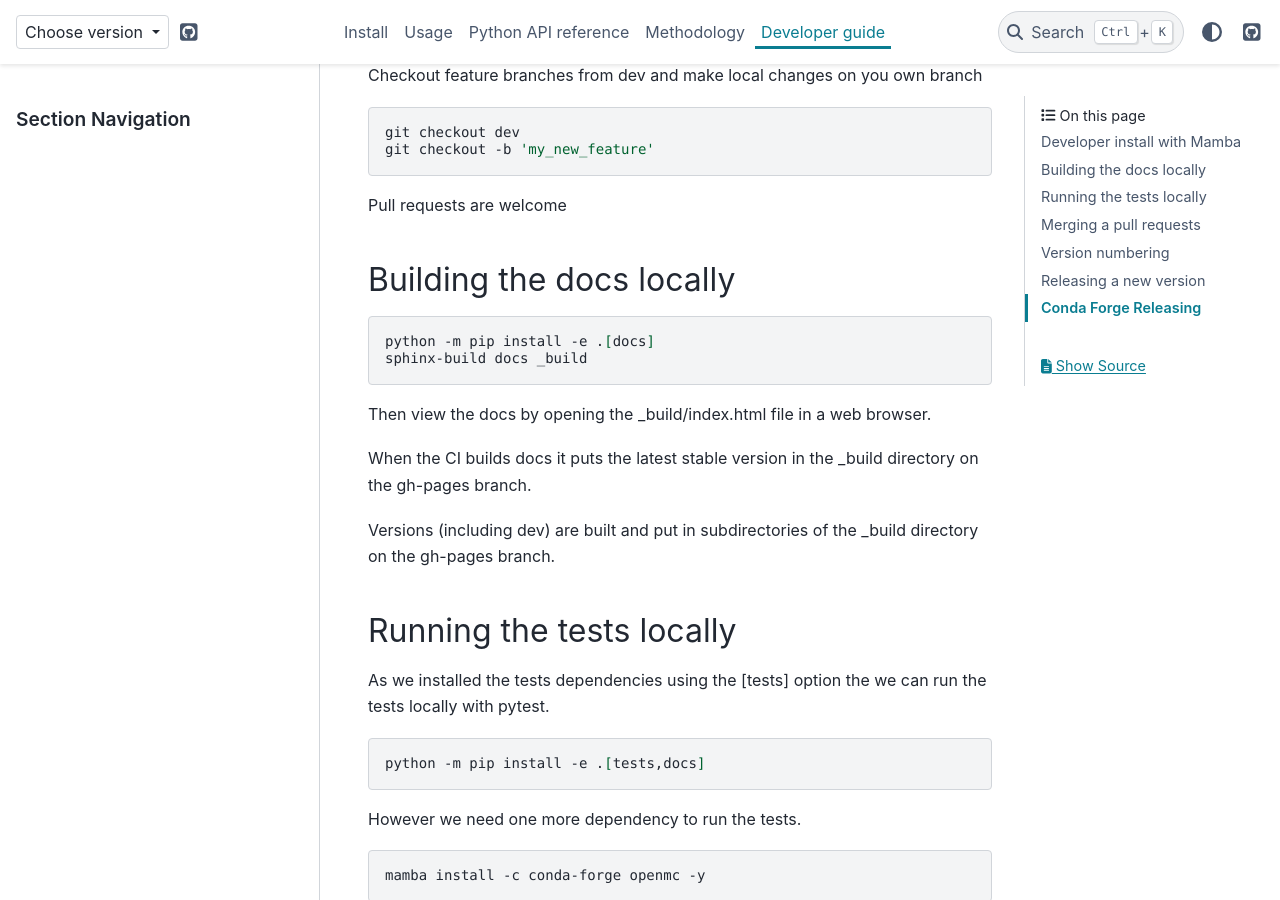
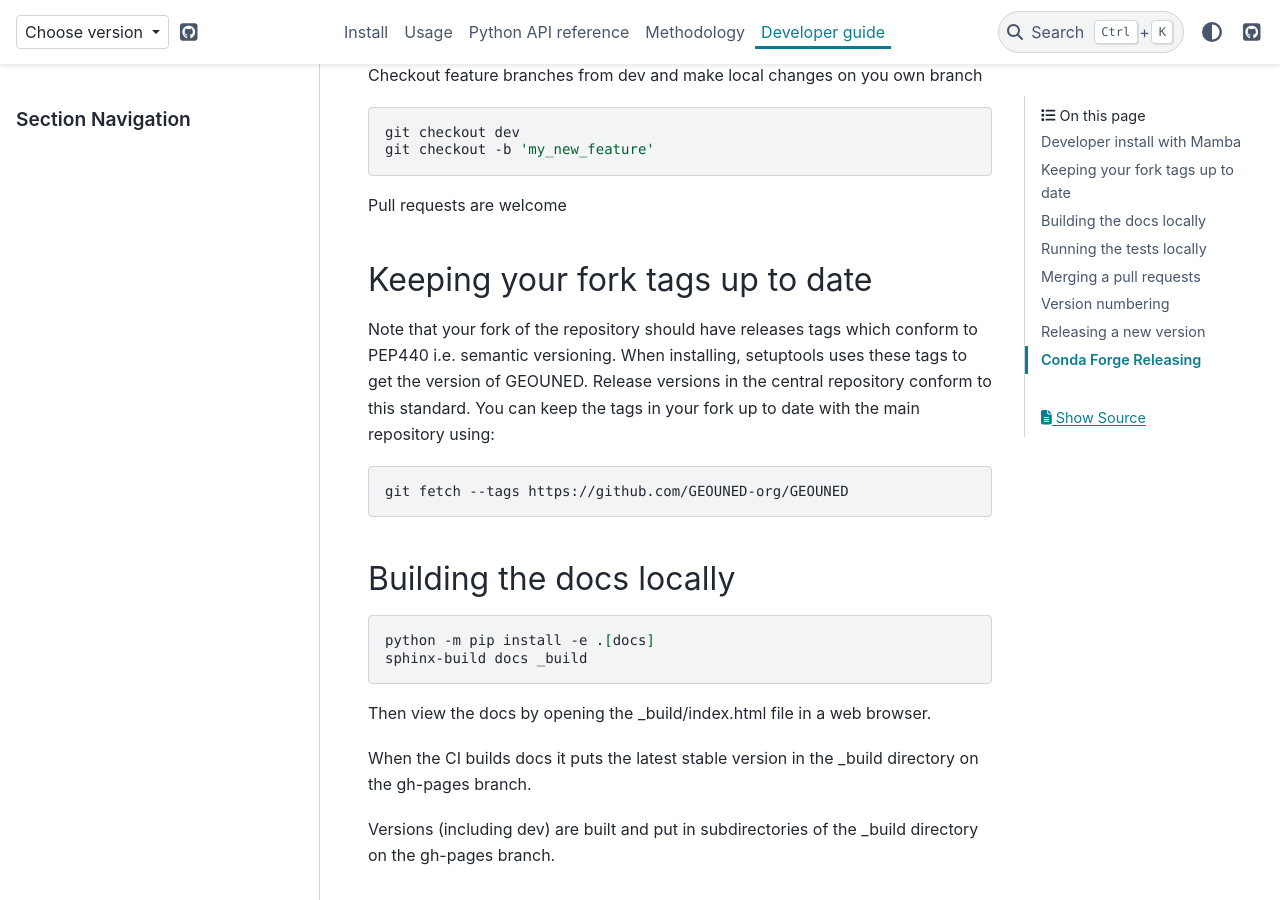
Before and after one commit to GEOUNED-org/GEOUNED, a Sphinx documentation site: the page built from docs/developer_guide.rst, in a window 1280 px wide and 900 px high, scrolled down 2183 px. Built offline with Sphinx 7.4.7 and the PyData theme 0.15.4, drawn with Linux system fonts in a browser that asks for light colours; the version number could not be read and is left out.

Commit message:
moved git tags info into dev install (#245)

```diff
--- a/docs/developer_guide.rst
+++ b/docs/developer_guide.rst
@@ -104,6 +104,19 @@ Checkout feature branches from dev and make local changes on you own branch
     git checkout -b 'my_new_feature'
 
 Pull requests are welcome
+
+Keeping your fork tags up to date
+~~~~~~~~~~~~~~~~~~~~~~~~~~~~~~~~~
+
+Note that your fork of the repository should have releases tags which conform to PEP440 i.e. semantic versioning.
+When installing, setuptools uses these tags to get the version of GEOUNED.
+Release versions in the central repository conform to this standard.
+You can keep the tags in your fork up to date with the main repository using:
+
+.. code-block:: sh
+
+   git fetch --tags https://github.com/GEOUNED-org/GEOUNED
+
 
 Building the docs locally
 ~~~~~~~~~~~~~~~~~~~~~~~~~
```
Also changed, not shown: docs/install/index.rst (+0 -10 lines).
